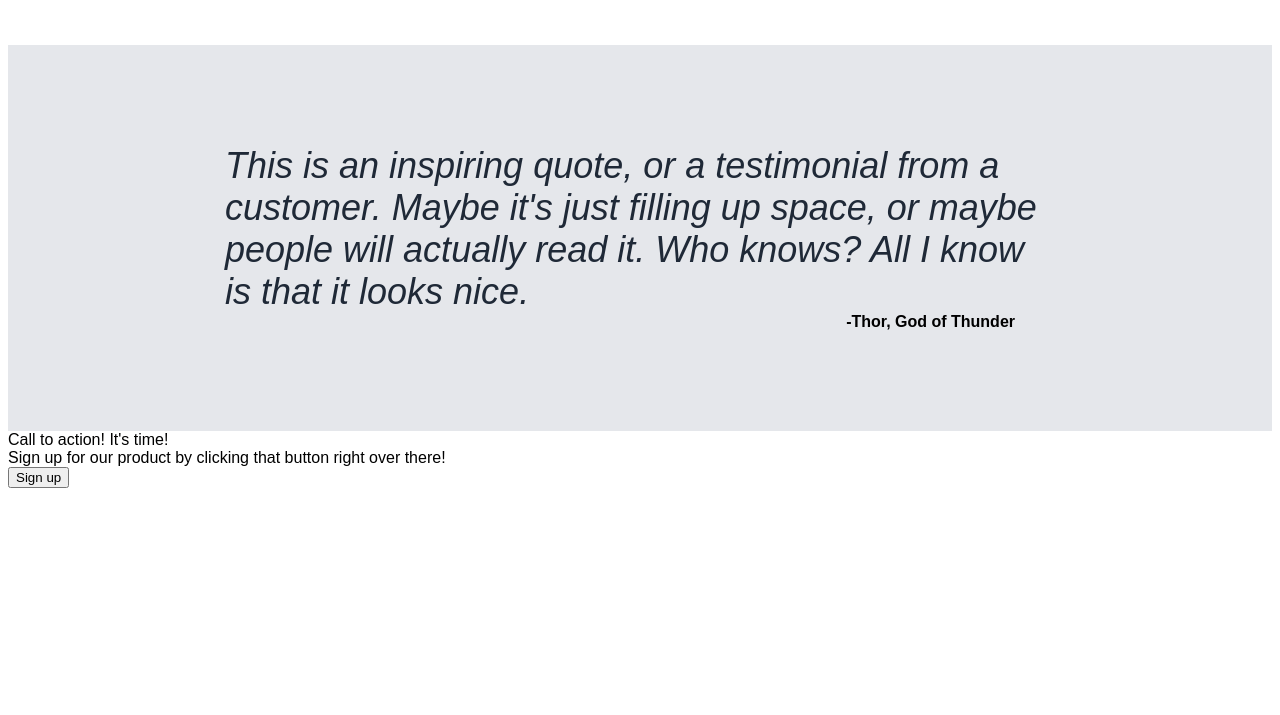
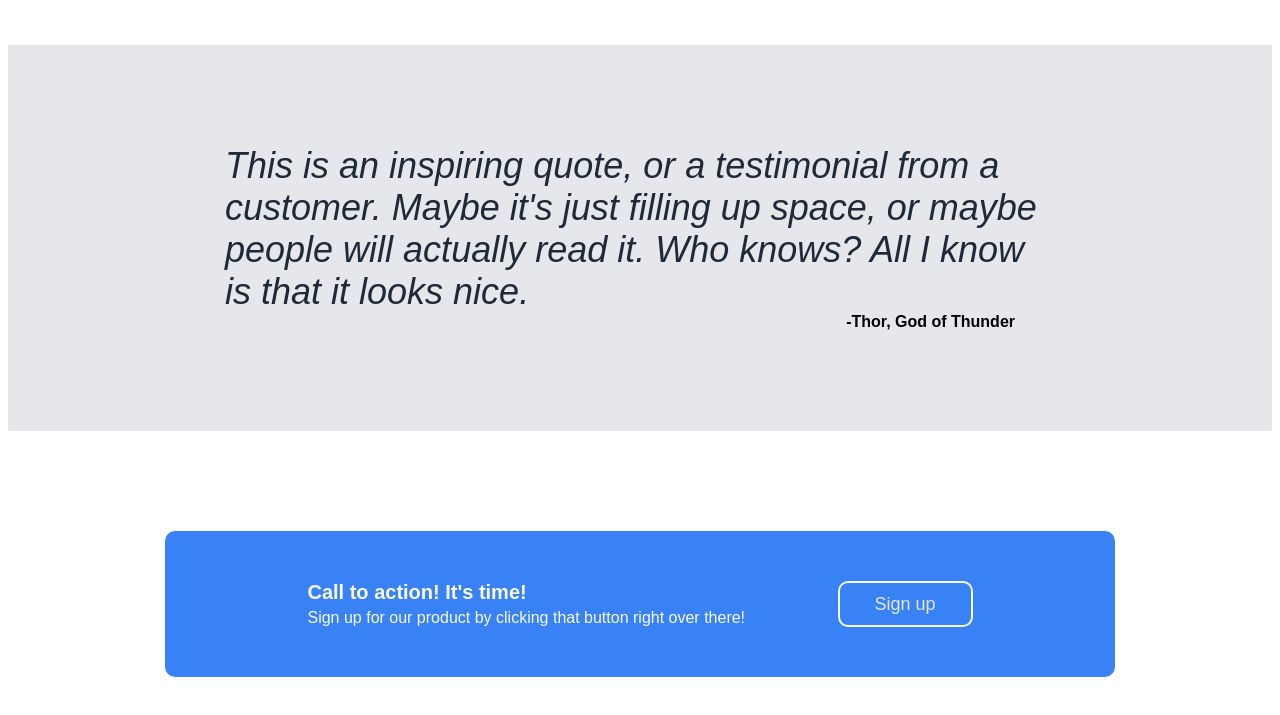
Before and after one commit to moitroorgo/odin-landing-page, a plain HTML site: page index.html in a window 1280 px wide. Shown: the part 890-1605 px from the top of the page. Before the commit the page ends 1386 px from the top, so only its background shows below. Drawn offline with Linux system fonts and the light colour scheme.

Commit message:
Add CSS to style the action section for index page

```diff
--- a/css/style.css
+++ b/css/style.css
@@ -122,3 +122,39 @@ a {
   width: 750px;
   font-weight: bold;
 }
+
+.sign-up {
+  display: flex;
+  justify-content: center;
+  padding: 100px;
+}
+
+.sign-up-container {
+  border-radius: 10px;
+  background-color: #3882F6;
+  color: #F9FAF8;
+  display: flex;
+  justify-content: space-evenly;
+  padding: 50px;
+  width: 850px;
+}
+
+.sign-up-content {
+  display: flex;
+  flex-direction: column;
+  gap: 5px;
+}
+
+.call-to-action {
+  font-size: 20px;
+  font-weight: 700;
+}
+
+.sign-up-button {
+  background-color: #3882F6;
+  border: 2px solid #F9FAF8;
+  border-radius: 10px;
+  color: #E5E7EB;
+  font-size: 18px;
+  width: 135px;
+}
```
